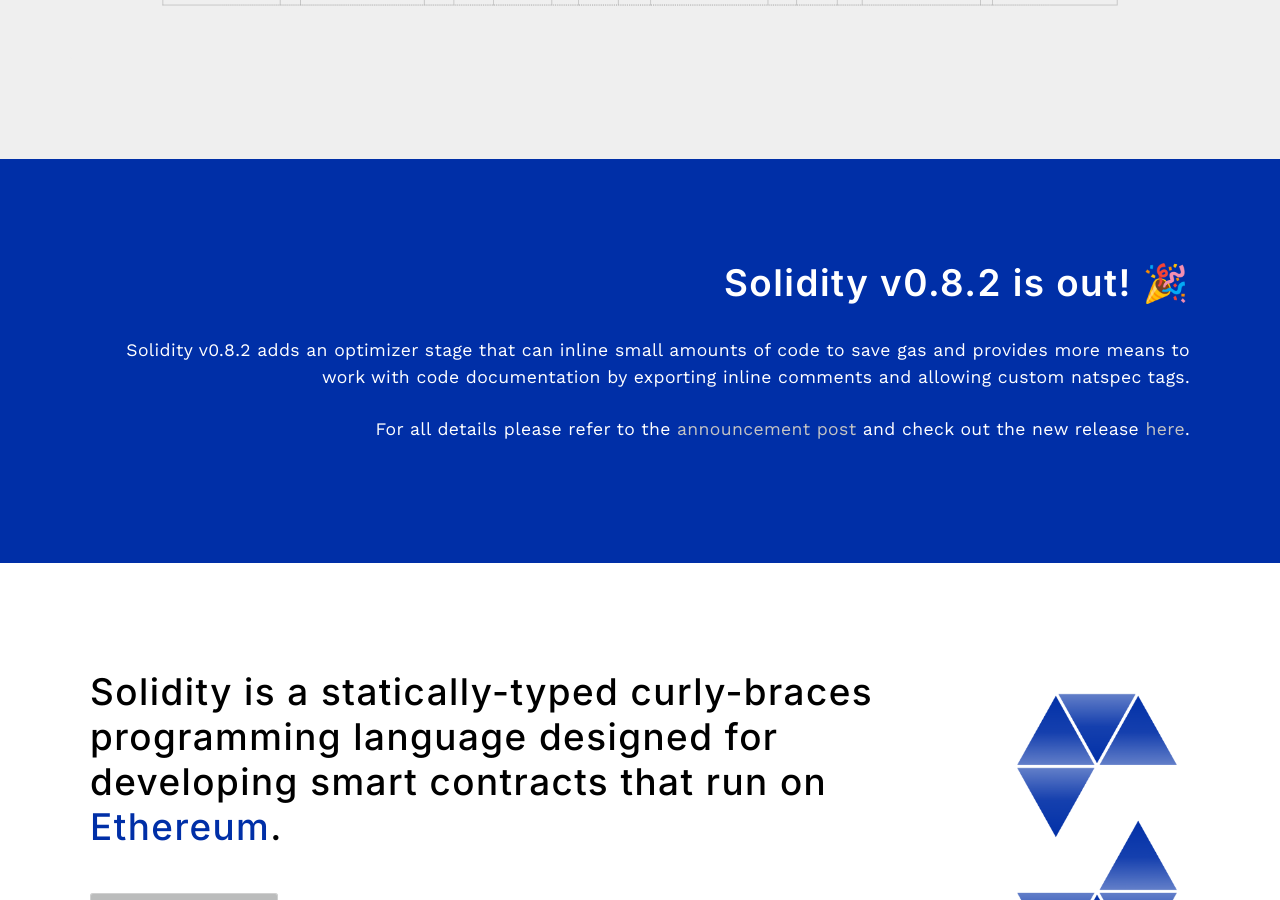
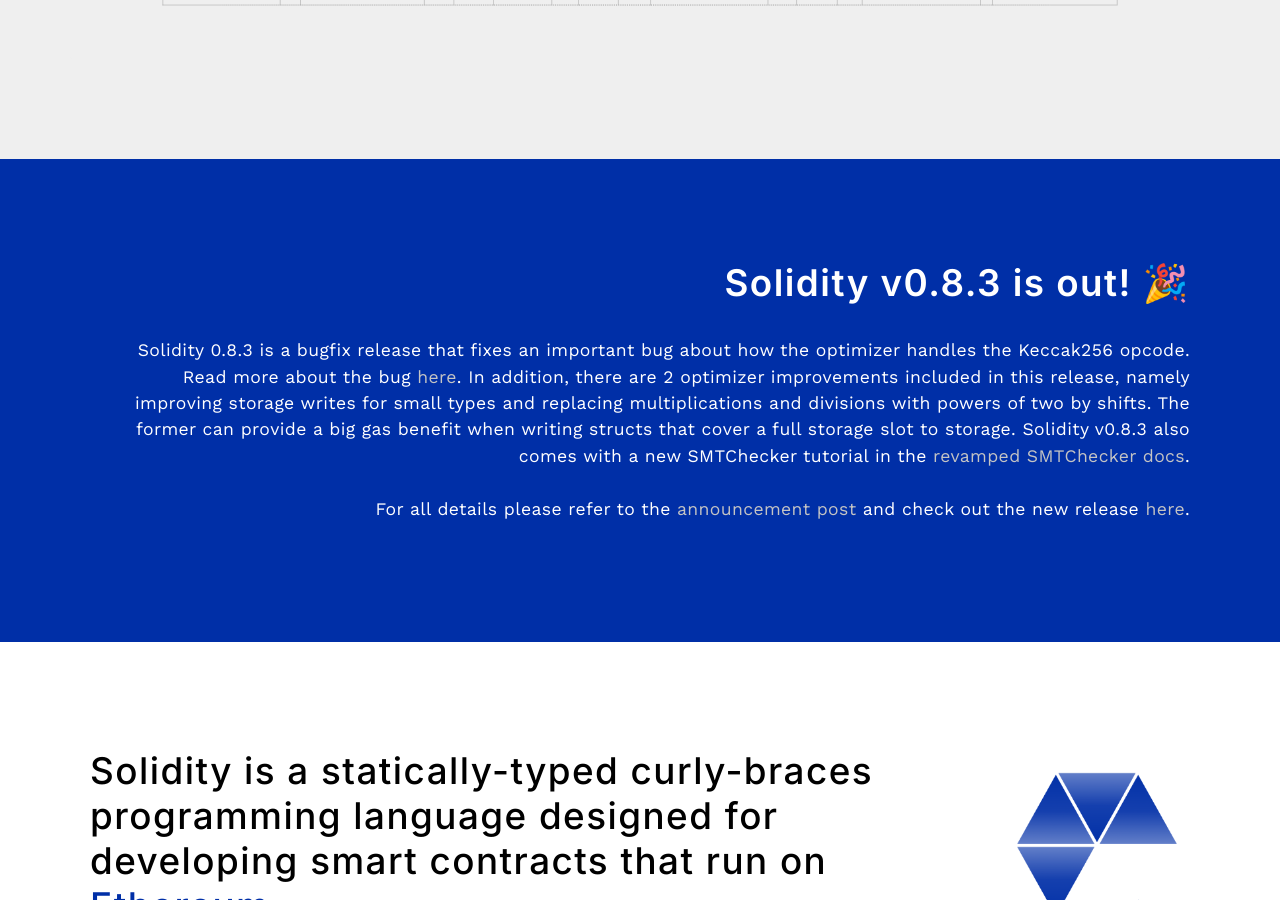
Before and after one commit to ethereum/solidity-portal, a Jekyll site: the page built from index.html, in a window 1280 px wide and 900 px high, scrolled down 590 px. Built offline with Jekyll 4.4.1, drawn with Linux system fonts in a browser that asks for light colours; some web fonts are replaced; the list of posts is cut into pages by our own code.

Commit message:
update to 0.8.3

```diff
--- a/index.html
+++ b/index.html
@@ -24,9 +24,10 @@
 <section class="highlight-section-blue">
 	<div class="container flex">
 		<div class="text editable">
-			<h2><strong>Solidity v0.8.2 is out! 🎉</strong></h2>
-			<p>Solidity v0.8.2 adds an optimizer stage that can inline small amounts of code to save gas and provides more means to work with code documentation by exporting inline comments and allowing custom natspec tags.
-			<br><br>For all details please refer to the <a href="https://blog.soliditylang.org/2021/03/02/solidity-0.8.2-release-announcement/">announcement post</a> and check out the new release <a href="https://github.com/ethereum/solidity/releases/tag/v0.8.2">here</a>.</p>
+			<h2><strong>Solidity v0.8.3 is out! 🎉</strong></h2>
+			<p>Solidity 0.8.3 is a bugfix release that fixes an important bug about how the optimizer handles the Keccak256 opcode. Read more about the bug <a href="https://blog.soliditylang.org/2021/03/23/keccak-optimizer-bug/" >here</a>. In addition, there are 2 optimizer improvements included in this release, namely improving storage writes for small types and replacing
+				multiplications and divisions with powers of two by shifts. The former can provide a big gas benefit when writing structs that cover a full storage slot to storage. Solidity v0.8.3 also comes with a new SMTChecker tutorial in the <a href="https://docs.soliditylang.org/en/v0.8.3/smtchecker.html" >revamped SMTChecker docs</a>.
+			<br><br>For all details please refer to the <a href="https://blog.soliditylang.org/2021/03/23/solidity-0.8.3-release-announcement/">announcement post</a> and check out the new release <a href="https://github.com/ethereum/solidity/releases/tag/v0.8.3">here</a>.</p>
 		</div>
 	</div>
 </section>
```
